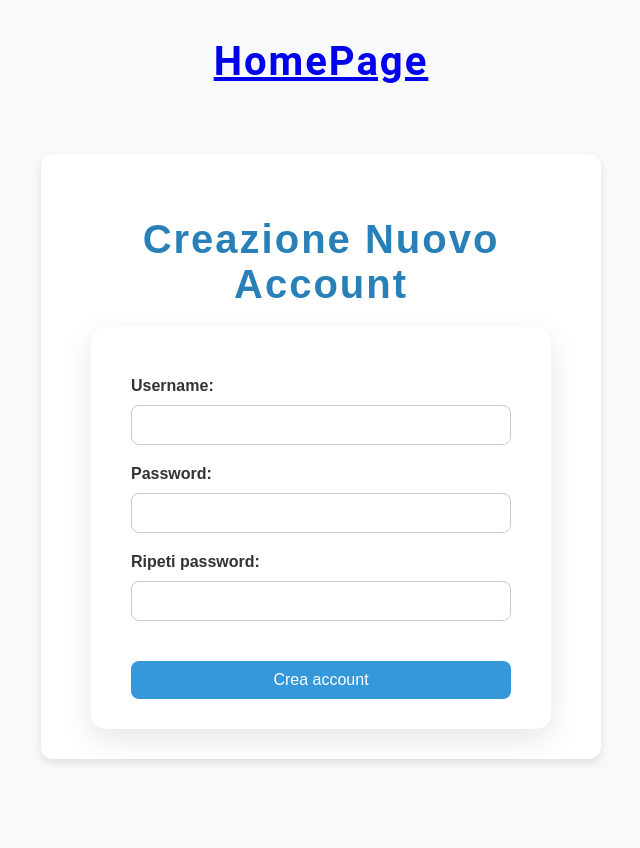
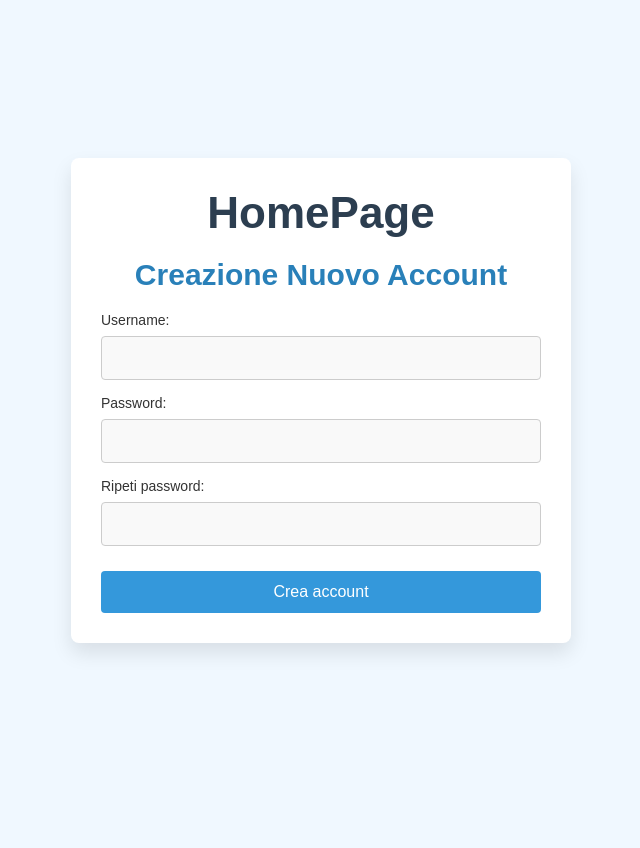
Before and after one commit to ruben-108/Sondaggi, a Django app: page /sondaggi/nuovo_account/1/ in a window 1280 px wide. Shown: the whole page, without its empty margins (319-959 px from the left). After the commit the page ends 653 px from the top, so only its background shows below. Run offline with Django 5.2, Linux system fonts and the light colour scheme.

Commit message:
Updated Creation Account

```diff
--- a/sondaggi/admin.py
+++ b/sondaggi/admin.py
@@ -10,10 +10,11 @@ class ChoiceInline(admin.TabularInline):
 class QuestionAdmin(admin.ModelAdmin):
     fieldset = [
         (None, {'fields': ['testo_domanda']}),
-        ("Informazioni data", {'fields': ['data_pubblicazione'], }),
+        ('Informazioni data', {'fields': ['data_pubblicazione'], }),
+        ('Timer per rispondere al sondaggio', {'fields': ['tempo']}),
     ]
     inlines = [ChoiceInline]
-    list_display = ['testo_domanda', 'data_pubblicazione']
+    list_display = ['testo_domanda', 'data_pubblicazione', 'tempo']
 
     # Azione per azzerare i voti di tutte le scelte
     def reset_voti(self, request, queryset):
--- a/sondaggi/static/sondaggi/account.css
+++ b/sondaggi/static/sondaggi/account.css
@@ -1,176 +1,141 @@
-body,
-html {
-  height: 100%;
-  font-family: "Roboto", sans-serif;
+/* RESET DELLO STILE PREDEFINITO */
+* {
+  margin: 0;
+  padding: 0;
+  box-sizing: border-box;
 }
 
 body {
-  background-color: #f7f9fb;
+  font-family: 'Arial', sans-serif;
+  background-color: #f0f8ff; /* Azzurro chiaro */
   color: #333;
   display: flex;
   justify-content: center;
   align-items: center;
-  flex-direction: column;
   height: 100vh;
-  padding: 20px;
-  font-size: 16px;
+  overflow: hidden;
 }
 
-h1 {
-  font-size: 2.5rem;
-  text-align: center;
-  letter-spacing: 2px;
-  margin-top: 10px;
-  margin-bottom: 0%;
-  animation: fadeIn 1.5s ease-out;
-}
-a
-h1 a {
-  color: #2c3e50;
-  font-weight: 600;
+/* STILE DELLA MODAL */
+.modal {
+  background-color: white;
+  border-radius: 8px;
+  padding: 30px;
+  width: 100%;
+  max-width: 500px;
+  box-shadow: 0px 10px 20px rgba(0, 0, 0, 0.1);
+  animation: fadeIn 0.5s ease-in-out;
 }
 
-h1 a:hover {
-  color: #e74c3c;
+.modal h1 {
+  font-size: 44px;
+  text-align: center;
+  margin-bottom: 20px;
 }
 
-h2 {
-  font-size: 2.5rem;
-  color: #2980b9;
-  font-weight: 600;
-  text-align: center;
-  margin-bottom: 20px;
-  letter-spacing: 2px;
-  animation: fadeIn 1.5s ease-out;
+.modal h1 a {
+  color: #2c3e50;
+  text-decoration: none;
+  font-weight: bold;
 }
 
+.modal h1 a:hover {
+  text-decoration: underline;
+}
+
+/* STILE DEI TITOLI E FORM */
+.modal-content h2 {
+  font-size: 30px;
+  color: #2980b9;
+  margin-bottom: 20px;
+  text-align: center;
+}
+
+form label {
+  display: block;
+  margin-bottom: 8px;
+  font-size: 14px;
+  color: #333;
+}
+
+input {
+  width: 100%;
+  padding: 12px;
+  margin-bottom: 15px;
+  border: 1px solid #ccc;
+  border-radius: 4px;
+  font-size: 16px;
+  background-color: #f9f9f9;
+  transition: border-color 0.3s ease;
+}
+
+input:focus {
+  border-color: #2980b9;
+  outline: none;
+}
+
+/* ANIMAZIONI DEGLI ERRORI */
 .messaggio_errore {
   color: rgb(209, 40, 40);
   font-weight: bold;
   text-align: justify;
   margin-top: 5px;
   margin-bottom: 10px;
+  opacity: 0;
+  animation: fadeInError 0.5s forwards;
 }
 
-.modal {
-  display: flex;
-  left: 0;
-  top: 0;
-  width: 100%;
-  height: 100%;
-  background-color: #f7f9fb;
-  justify-content: center;
-  align-items: center;
+@keyframes fadeInError {
+  to {
+    opacity: 1;
+  }
 }
 
-.modal-content {
-  background-color: #fff;
-  padding: 30px;
-  border-radius: 12px;
+/* STILE DEL PULSANTE */
+button {
   width: 100%;
-  max-width: 500px; /* Limita la larghezza massima */
-  box-shadow: 0 4px 8px rgba(0, 0, 0, 0.1);
-  font-family: Arial, sans-serif;
-}
-
-form {
-  background-color: #fff;
-  padding: 30px;
-  border-radius: 15px;
-  box-shadow: 0 10px 30px rgba(0, 0, 0, 0.1);
-  width: 100%; /* Usa tutta la larghezza disponibile */
-  max-width: 400px; /* Larghezza massima */
-  animation: slideUp 1s ease-out;
-  margin: 0 auto; /* Centra il form orizzontalmente */
-}
-
-label[for="password"],
-label[for="conferma_psw"],
-label[for="username"] {
-  color: #333;
-  font-weight: bold;
-  display: block; /* Assicurati che le etichette siano su righe separate */
-  margin-top: 20px;
-  margin-bottom: 10px;
-  margin-left: 10px;
-}
-
-input[type="text"],
-input[type="password"] {
-  width: calc(100% - 20px); /* Rendi la larghezza degli input uniformi e compensa il padding */
-  padding: 10px;
-  margin: 0px 10px 0px 10px; /* Margini uguali a sinistra e a destra */
-  border: 1px solid #ccc;
-  border-radius: 8px;
-  font-size: 16px;
-  box-sizing: border-box; /* Assicura che il padding non influisca sulla larghezza */
-}
-
-button {
-  width: calc(100% - 20px); /* Rendi il bottone della stessa larghezza degli input */
-  padding: 10px;
+  padding: 12px;
   background-color: #3498db;
   color: white;
   font-size: 16px;
   border: none;
-  margin-top: 40px;
-  border-radius: 8px;
+  border-radius: 4px;
+  margin-top: 10px;
   cursor: pointer;
-  box-sizing: border-box; /* Impedisce che il padding cambi la larghezza */
-  margin-left: 10px; /* Per centrare meglio il bottone */
-  margin-right: 10px; /* Per centrare meglio il bottone */
+  transition: background-color 0.3s ease;
 }
 
 button:hover {
   background-color: #2282c2;
 }
 
-/* Responsività per schermi piccoli */
-@media (max-width: 600px) {
-  .modal-content {
-    width: 90%; /* 90% della larghezza per schermi piccoli */
+button:active {
+  background-color: #007a99;
+}
+
+/* MEDIA QUERY PER SCHERMI PIÙ PICCOLI (mobile) */
+@media (max-width: 480px) {
+  .modal {
+    padding: 20px;
   }
 
-  input[type="text"],
-  input[type="password"] {
-    font-size: 14px;
+  .modal-content h2 {
+    font-size: 18px;
   }
 
-  button {
-    font-size: 14px;
+  input, button {
+    padding: 10px;
   }
 }
 
-/* Animazioni */
+/* ANIMAZIONE DELL'INGRESSO */
 @keyframes fadeIn {
   from {
     opacity: 0;
-  }
-  to {
-    opacity: 1;
-  }
-}
-
-@keyframes slideUp {
-  from {
-    opacity: 0;
-    transform: translateY(30px);
+    transform: translateY(-20px);
   }
   to {
     opacity: 1;
     transform: translateY(0);
   }
 }
-
-/* Responsività */
-@media (max-width: 768px) {
-  h1 {
-    font-size: 2.75rem;
-  }
-  h2 {
-    font-size: 2.5rem;
-  }
-  input[type="submit"] {
-    font-size: 1rem;
-  }
-}
--- a/sondaggi/templates/sondaggi/account.html
+++ b/sondaggi/templates/sondaggi/account.html
@@ -8,21 +8,21 @@
 	<link rel="stylesheet" href="{% static 'sondaggi/account.css' %}" />
 </head>
 <body>
-	<h1><a href="/">HomePage</a></h1>
 	<div class="modal">
+		<h1><a href="/">HomePage</a></h1>
 		<div class="modal-content">
 			<h2>Creazione Nuovo Account</h2>
 			<form action="{% url 'sondaggi:account' question_id %}", method="post">
 				{% csrf_token %}
 				<label for="username">Username:
+					{% if username_presente %}
+					<div class="messaggio_errore">
+						{{ username_presente }}
+					</div>
+					{% endif %}
 					{% if messaggio_errore_username %}
 					<div class="messaggio_errore">
 						{{ messaggio_errore_username }}
-					</div>
-					{% endif %}
-					{% if username_presente %}
-					<div class="messaggio_errore">
-						{{ username_presente }}
 					</div>
 					{% endif %}
 				</label>
--- a/sondaggi/views.py
+++ b/sondaggi/views.py
@@ -19,6 +19,8 @@ def index(request):
 def dettagli(request, question_id):
     question = get_object_or_404(Question, pk=question_id)
     choices = Choice.objects.filter(question=question_id)
+
+    print(f'\n\n{question.tempo}\n\n')
 
     lista_domande_opzioni = {'question_id': question_id, 'question': question, 'choices': choices}
     if request.COOKIES.get(COOKIE_NAME_LOGIN):
@@ -135,6 +137,7 @@ def nuovo_account(request, question_id):
         form = UserCreateForm(request.POST)
         if form.is_valid():
             # Creazione dell'utente
+
             username = form.cleaned_data['username']
             password = form.cleaned_data['password']
             try:
```
Also changed, not shown: sondaggi/models.py (+10 -0 lines), sondaggi/static/sondaggi/dettagli.css (+31 -0 lines), sondaggi/templates/sondaggi/dettagli.html (+36 -0 lines), sondaggi/migrations/0013_question_tempo.py (added), sondaggi/templates/sondaggi/risultati.html (indentation only).
